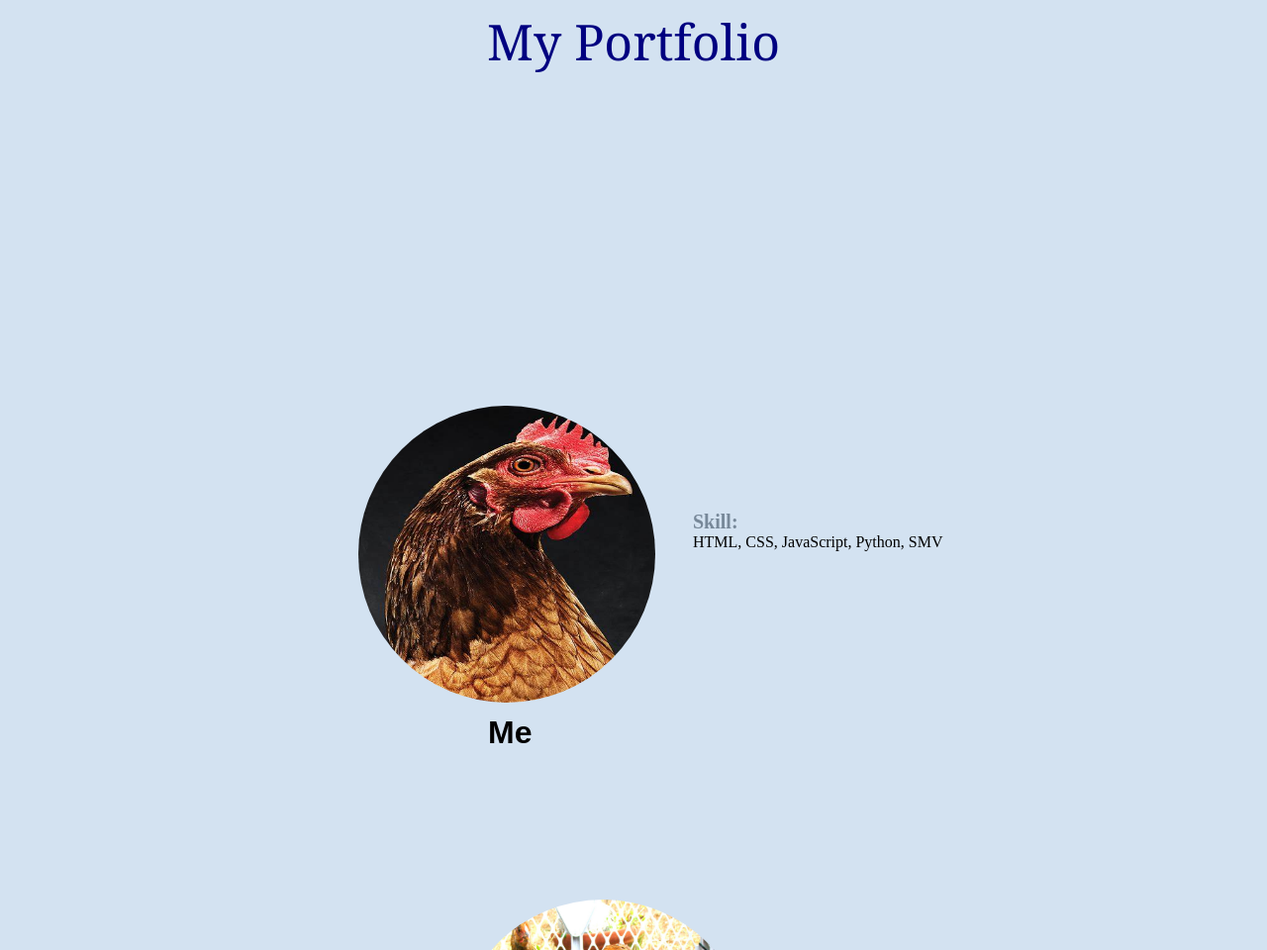
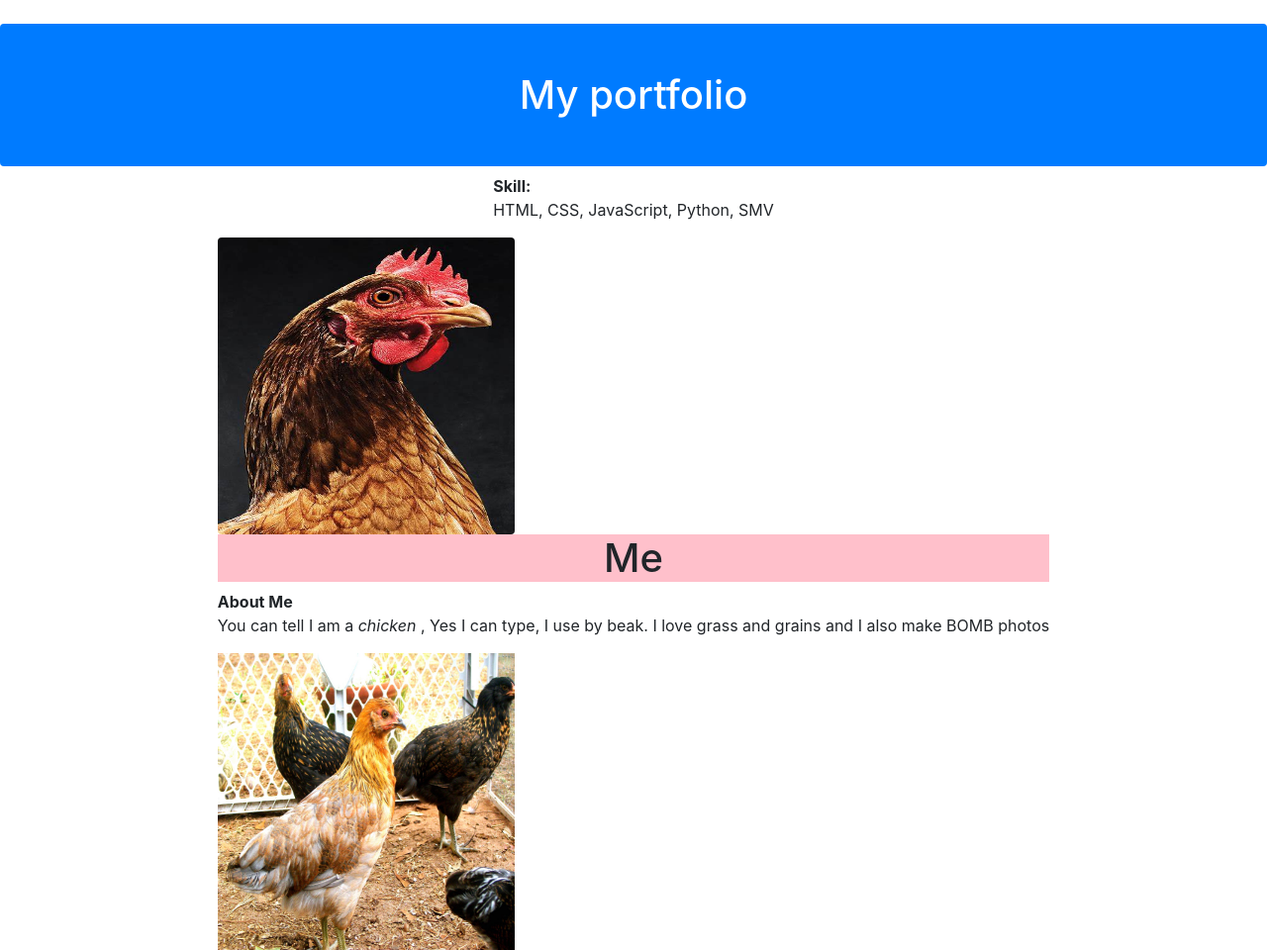
Before and after one commit to Habeebah157/portfolio, a plain HTML site: page index.html in a window 1280 px wide. Shown: the whole page at 99% size. Before the commit the page ends 800 px from the top, so only its background shows below. Drawn offline with nearby package versions, Linux system fonts and the light colour scheme.

Commit message:
recommitting

```diff
--- a/index.html
+++ b/index.html
@@ -5,19 +5,28 @@
     <link rel="stylesheet" href="por.css">
     <link rel="shortcut icon" href="Stop.jpg">
     <meta name="viewport" content="width=device-width, initial-scale=1.0">
+    <link rel="stylesheet" href="https://stackpath.bootstrapcdn.com/bootstrap/4.5.2/css/bootstrap.min.css" integrity="sha384-JcKb8q3iqJ61gNV9KGb8thSsNjpSL0n8PARn9HuZOnIxN0hoP+VmmDGMN5t9UJ0Z" crossorigin="anonymous">
+
     <title>Habeebah</title>
 </head>
 <body>
-    <center>My Portfolio</center>
+    <h1 class="mt-4 p-5 bg-primary text-white rounded"> My portfolio</h1>
+    <div class="flex-container">
+    <div>
     <p class="p1"><strong class="take">Skill:</strong><br> HTML, CSS, JavaScript, Python, SMV</p>
-    <div class="container">
+
+    </div>
+
+    <div>
+
+        <Img src="OIP.jpg" class="rounded" width="300" height="300"></Img>
         <h1>Me</h1>
-        <Img src="OIP.jpg" class="rounded" width="300" height="300"></Img>
-    </div>
-    <div>
+
         <p class="p2"><strong>About Me</strong> <br>You can tell I am a <em>chicken</em> , Yes I can type, I use by beak. I love grass and grains and I also make BOMB photos</p>
         <img src="ladybird.jpg" class="rounded2" width="300" height="300">
     </div>
+</div>
+
 </body>
 </html>
 <!-- 32*32 images -->
--- a/por.css
+++ b/por.css
@@ -1,20 +1,34 @@
+.colorchange{
+    background-color: pink;
+}
+h1{
+    text-align: center;
+    background-color: pink;
+}
+.flex-container{
+    display: flex;
+    flex-direction: column;
+    align-items: center;
+    justify-content: center;
 
+}
+
+/*
 body{
     background-color: rgb(211, 226, 241);
 }
-center{
-    font-family: Georgia, 'Times New Roman', Times, serif;
-    font-size: 50px;
-    color: navy;
-}
-.p1{
+h1{
+    text-align: center;
+} */
+
+/* .p1{
     position: absolute;
     top: 500px;
     left: 700px;
 
 
 }
-strong.take{
+strong .take{
     font-size: 20px;
     color: lightslategray;
 }
@@ -55,4 +69,4 @@ h1{
 }
 em{
     background: turquoise;
-}
+} */
```
